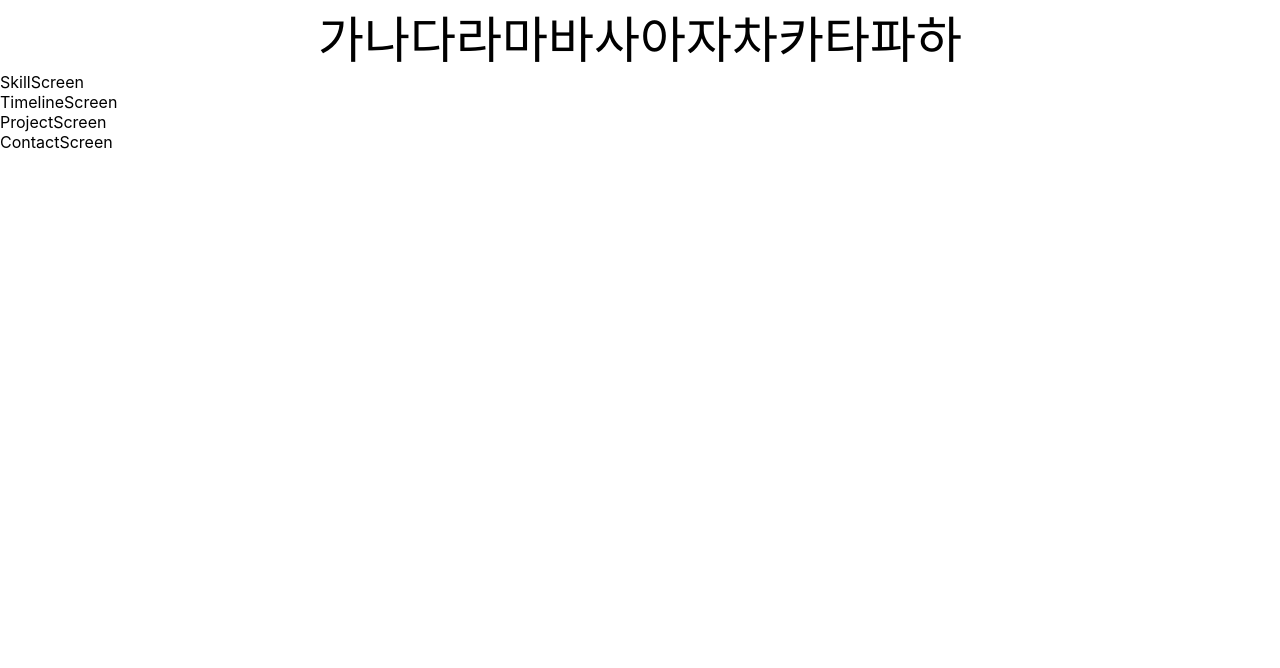
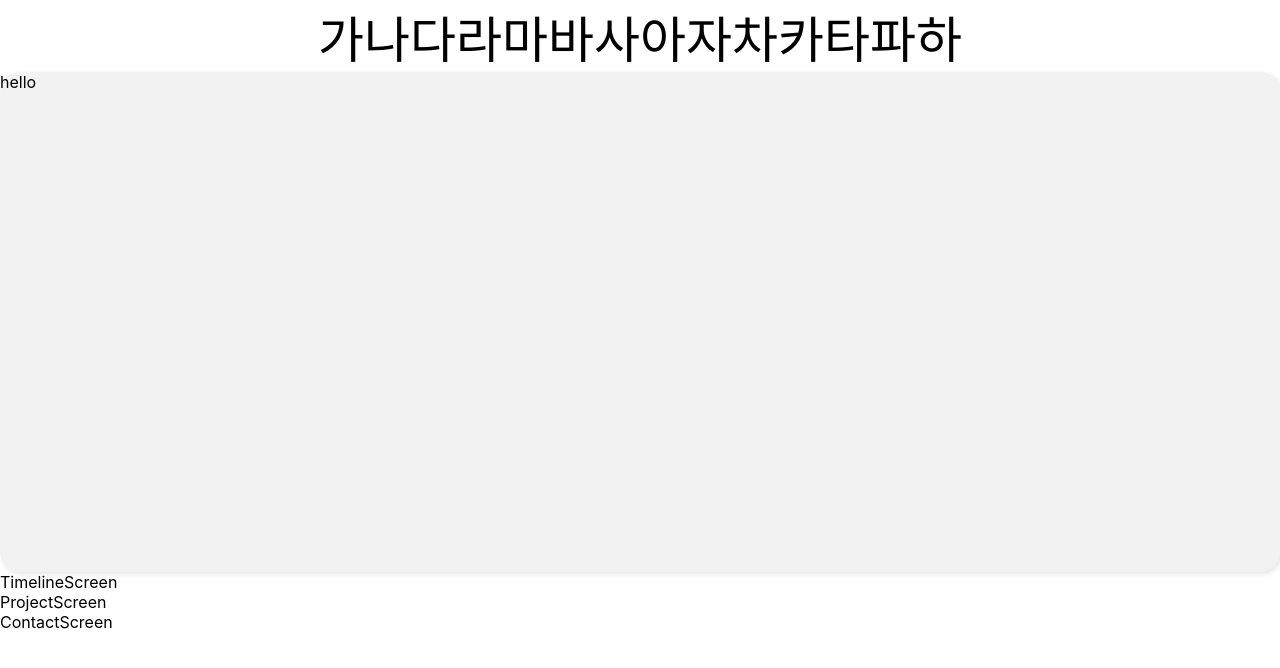
Before and after one commit to da-in/resume, a React (Create React App) app: page / in a window 1280 px wide. Shown: the top 668 px of the page. Built offline with nearby package versions, Linux system fonts and the light colour scheme.

Commit message:
:sparkles: Create Gray Block
Create Gray Block

```diff
--- /dev/null
+++ b/src/components/WhiteBlock.js
@@ -0,0 +1,16 @@
+import React from 'react';
+import styled from 'styled-components';
+
+const WhiteDiv = styled.div`
+    width: 100%;
+    height: 500px;
+    background-color: rgba(0, 0, 0, 0.05);
+    border-radius: 20px;
+    box-shadow: 2px 2px 5px rgba(0, 0, 0, 0.1);
+`;
+
+function WhiteBlock({ children }) {
+    return <WhiteDiv>{children}</WhiteDiv>;
+}
+
+export default WhiteBlock;
--- a/src/screens/SkillScreen.js
+++ b/src/screens/SkillScreen.js
@@ -1,9 +1,10 @@
 import React from 'react';
+import WhiteBlock from '../components/WhiteBlock';
 
 function SkillScreen() {
     return (
         <>
-            <div>SkillScreen</div>
+            <WhiteBlock>hello</WhiteBlock>
         </>
     );
 }
```
